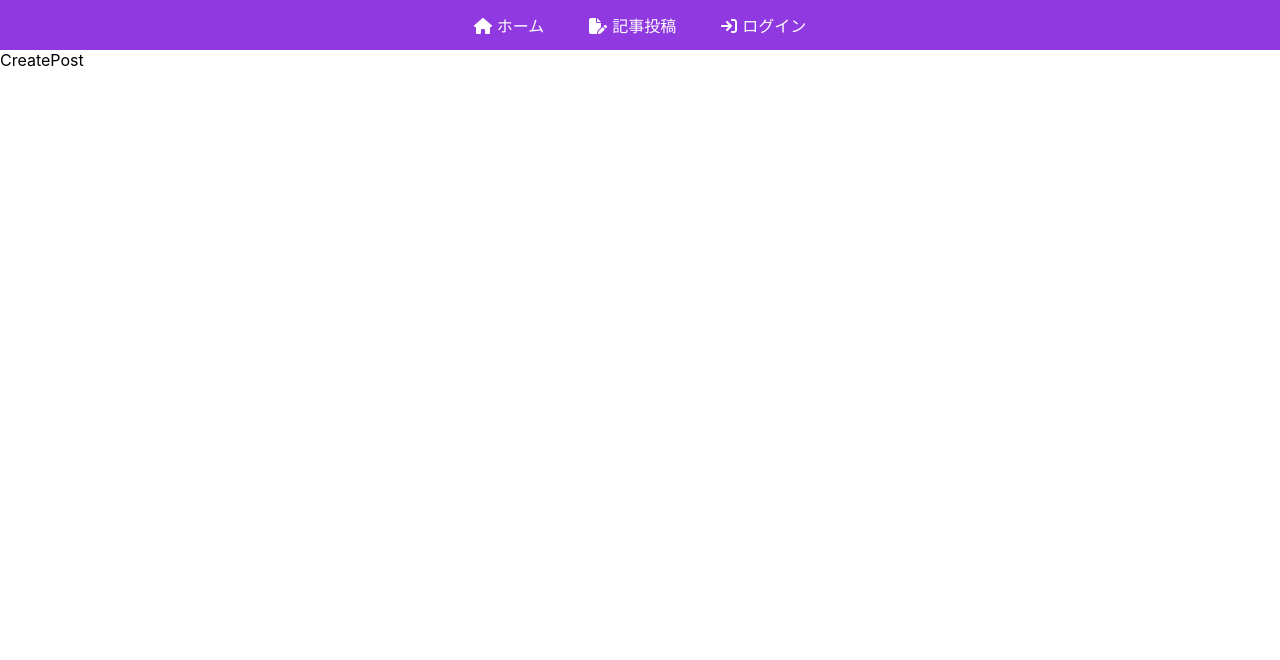
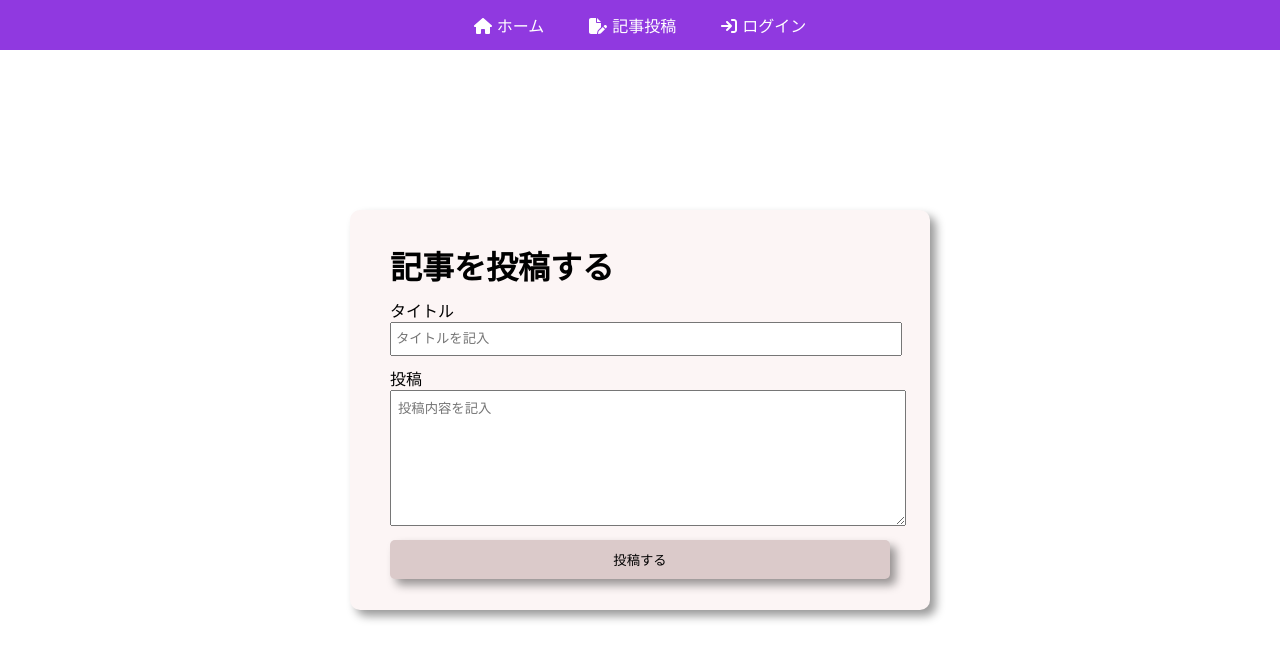
Before and after one commit to ks415/blog-with-react-and-firebase, a React (Create React App) app: page /createpost in a window 1280 px wide. Shown: the top 660 px of the page. Built offline with nearby package versions, Linux system fonts and the light colour scheme.

Commit message:
記事投稿ページの作成

```diff
--- /dev/null
+++ b/src/components/CreatePost.css
@@ -0,0 +1,53 @@
+.createPostPage {
+    display: flex;
+    align-items: center;
+    justify-content: center;
+    height: 90vh;
+}
+
+.postContainer {
+    background-color: rgb(252, 245, 245);
+    border-radius: 10px;
+    display: flex;
+    flex-direction: column;
+    justify-content: center;
+    height: 400px;
+    width: 500px;
+    gap: 10px;
+    padding: 0 40px;
+    box-shadow: 6px 6px 10px 0px rgba(0, 0, 0, 0.4);
+}
+
+.postContainer h1 {
+    margin: 0;
+}
+
+.postContainer input {
+    width: 100%;
+    height: 30px;
+    outline: none;
+    padding: 0 4px;
+}
+
+.postContainer textarea {
+    width: 100%;
+    height: 120px;
+    outline: none;
+    padding: 7px;
+}
+
+.postButton {
+    padding: 10px 0;
+    background-color: rgb(219, 202, 202);
+    border: none;
+    box-shadow: 6px 6px 10px 0px rgba(0, 0, 0, 0.4);
+    border-radius: 5px;
+    cursor: pointer;
+    transition: all 0.3s;
+}
+
+.postButton:hover {
+    transform: translateY(5px);
+    box-shadow: none;
+    background-color: rgb(219, 202, 202);
+}
--- a/src/components/CreatePost.js
+++ b/src/components/CreatePost.js
@@ -1,8 +1,21 @@
 import React from 'react'
-
+import './CreatePost.css';
 const CreatePost = () => {
   return (
-    <div>CreatePost</div>
+    <div className='createPostPage'>
+      <div className='postContainer'>
+        <h1>記事を投稿する</h1>
+        <div className='inputPost'>
+          <div>タイトル</div>
+          <input type="text" placeholder='タイトルを記入' />
+        </div>
+        <div className='inputPost'>
+          <div>投稿</div>
+          <textarea placeholder='投稿内容を記入'></textarea>
+        </div>
+        <button className='postButton'>投稿する</button>
+      </div>
+    </div>
   )
 }
 
--- a/src/index.css
+++ b/src/index.css
@@ -5,6 +5,7 @@
     sans-serif;
   -webkit-font-smoothing: antialiased;
   -moz-osx-font-smoothing: grayscale;
+  background-color: white;
 }
 
 code {
```
